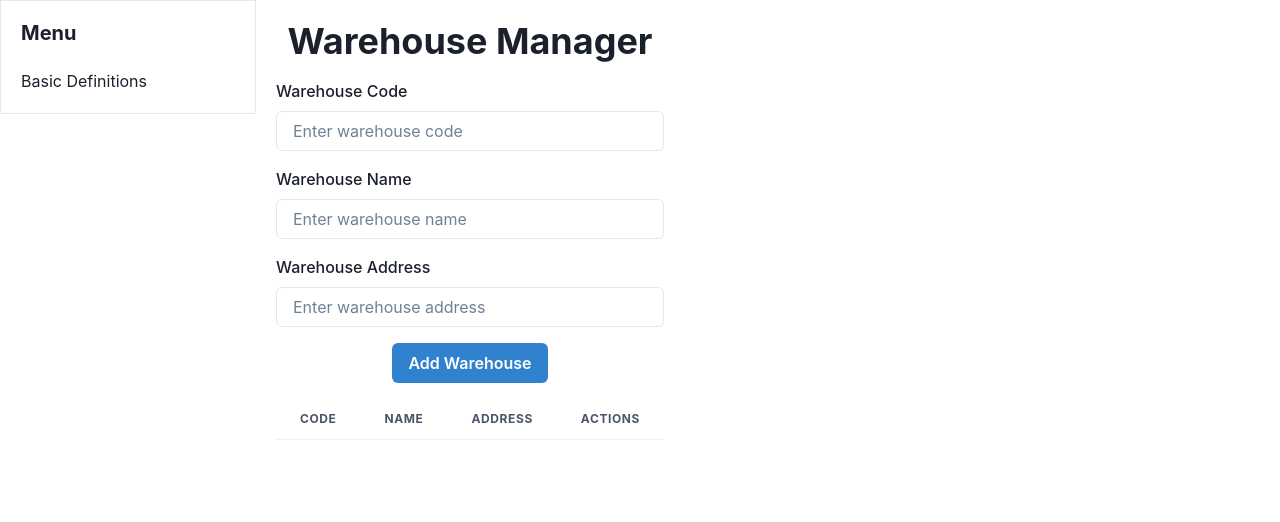
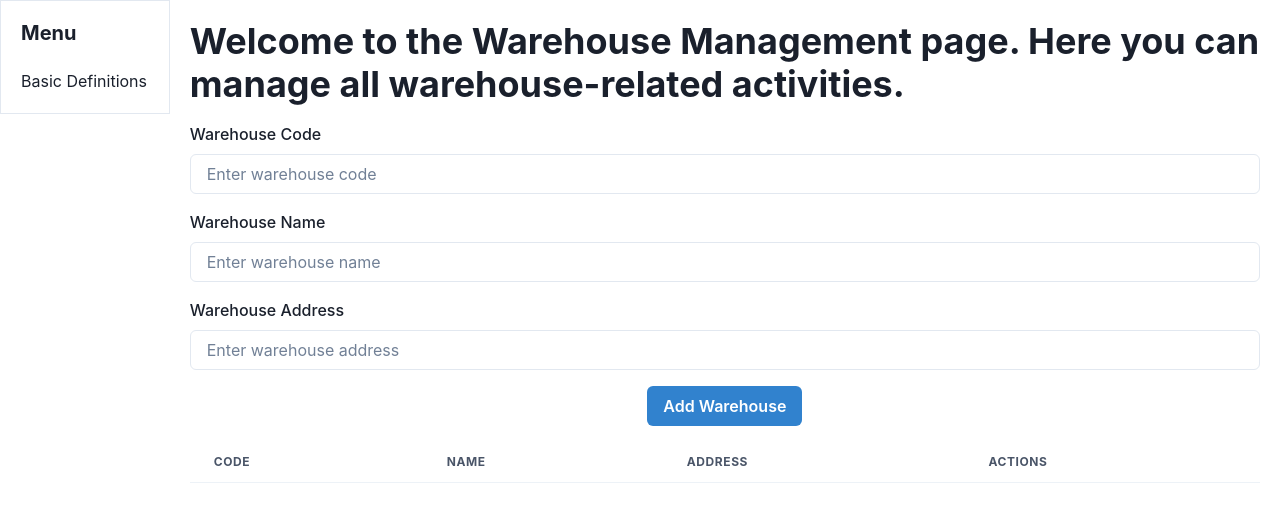
Before and after one commit to GPT-Engineer-App/inventory-management-system, a React (Vite) app: page /warehouses in a window 1280 px wide. Shown: the top 522 px of the page. Built offline with nearby package versions, Linux system fonts and the light colour scheme.

Commit message:
cancel #202
Reverted the changes made in edit #202 by restoring the introductory text in the `WarehouseManagement.jsx` file.

```diff
--- a/src/pages/WarehouseManagement.jsx
+++ b/src/pages/WarehouseManagement.jsx
@@ -26,7 +26,7 @@ const WarehouseManagement = () => {
   return (
     <Box p={5}>
       <VStack spacing={4}>
-        <Heading>Warehouse Manager</Heading>
+        <Heading>Welcome to the Warehouse Management page. Here you can manage all warehouse-related activities.</Heading>
 
         <FormControl>
           <FormLabel>Warehouse Code</FormLabel>
```
